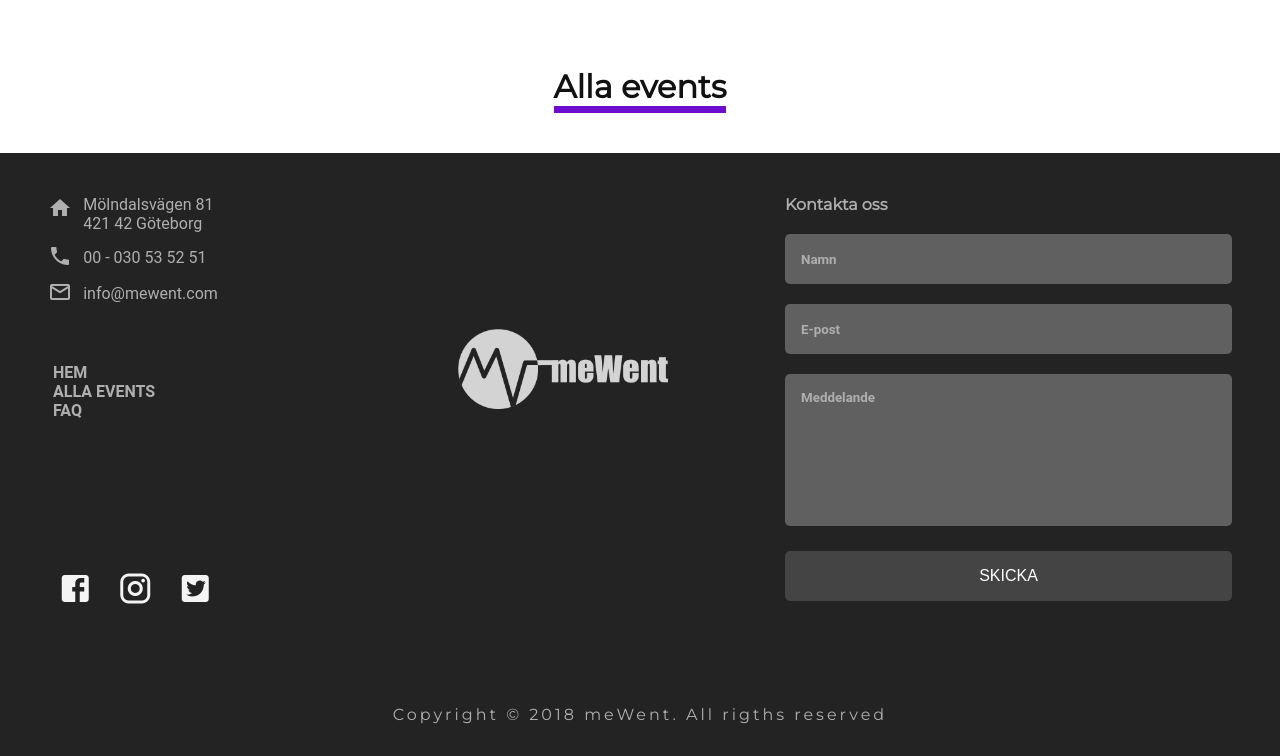
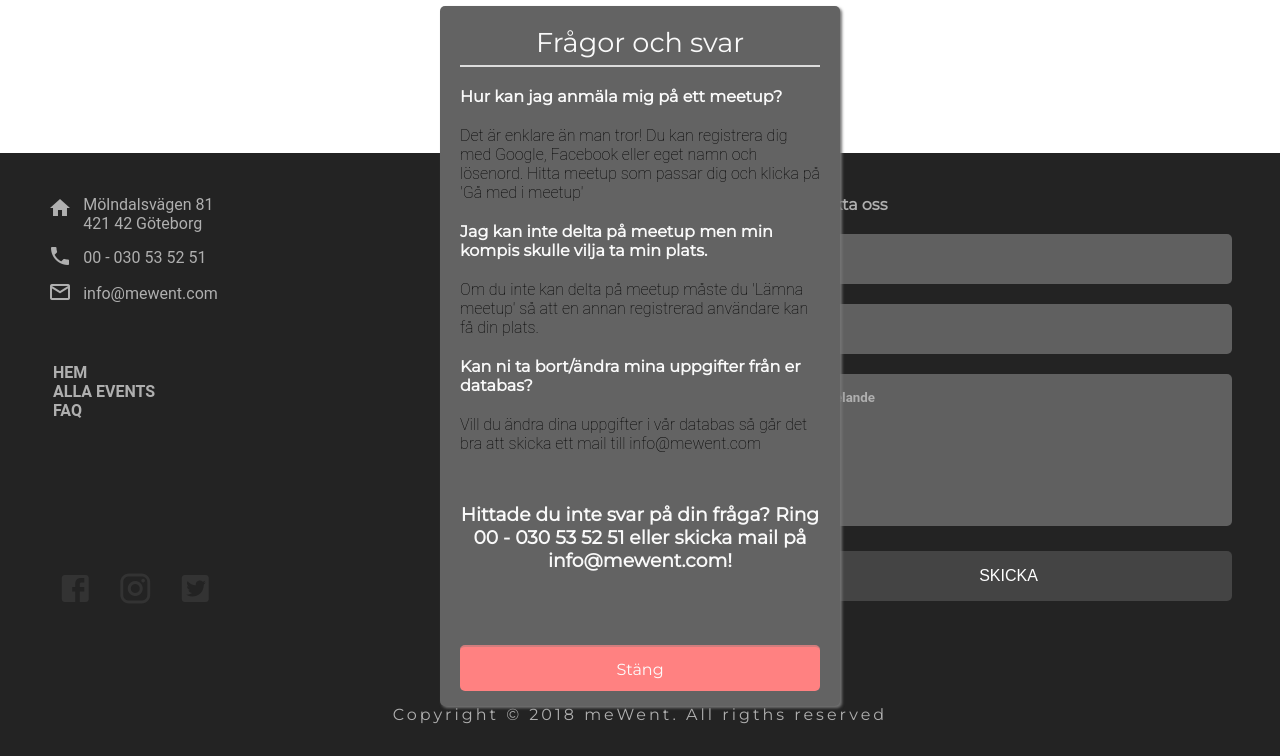
Before and after one commit to Dempaman/projektarbete2018, a plain HTML site: page index.html in a window 1280 px wide. Both pictures are taken after a click on the link "FAQ". Shown: the part 939-1695 px from the top of the page. Drawn offline with Linux system fonts and the light colour scheme; no server answers.

Commit message:
faq i footer

```diff
--- /dev/null
+++ b/css/faq.css
@@ -0,0 +1,91 @@
+.faq{
+    display: inline-block;
+    position: fixed;
+    height: 100%;
+    width: 100%;
+    background-color: #ececec;
+    top: 0;
+    left: 0;
+    z-index: 1;
+    color: #636363;
+}
+
+.faq h2 {
+  color: #636363;
+  font-family: 'Montserrat', sans-serif;
+  font-weight: 100;
+  display: flex;
+  justify-content: center;
+  margin: 20px;
+  border-bottom: 2px solid #ddd;
+  padding: 0px 2px 6px;
+}
+
+.question{
+  margin: 20px;
+  font-size: 1.5em;
+}
+
+.answer{
+  margin: 20px;
+  font-weight: lighter;
+  font-size: 1.1em;
+}
+
+.askMore{
+  text-align: center;
+  margin-top: 50px;
+}
+.closeBtn{
+    height: 46px;
+    cursor: pointer;
+    color: #fcfcfc;
+    display: flex;
+    justify-content: center;
+    background-color: #ff8181;
+    align-items: center;
+    margin: 25px 20px 5px;
+    /* margin-top: 150px; */
+    width: 90%;
+    border-radius: 5px;
+    border-top: 2px solid #d17d7d;
+    position: absolute;
+    bottom: 10px;
+}
+@media screen and (min-width: 1025px){
+  .faq {
+    display: inline-block;
+    position: fixed;
+    height: 77%;
+    /* max-height: 77%; */
+    min-height: 700px;
+    width: 400px;
+    background-color: #636363;
+    color: #f9f9f9;
+    top: 50%;
+    left: 50%;
+    z-index: 1;
+    transform: translate(-50%, -50%);
+    border-radius: 5px;
+    box-shadow: 2px 2px 3px #757575;
+  }
+
+  .faq h2{
+    color:#f9f9f9;
+  }
+  .question{
+    font-size: 1em;
+  }
+  .answer{
+    color:#000;
+    font-size:1em;
+
+  }
+  .closeBtn{
+    margin: 25px 20px 5px;
+    margin-top: 100px;
+  }
+  .closeBtn:hover{
+    background-color: #f66;
+  }
+}
--- a/css/index.css
+++ b/css/index.css
@@ -5,23 +5,6 @@ html * {
 }
 html{
   scroll-behavior: smooth;
-}
-#menu li:hover>a {
-	transition: 0.3s;
-	color: #6C0CCC;
-}
-
-#helloUser{
-  position: absolute;
-  left: 80px;
-	padding: 17px 0;
-	font-size: 1.2em;
-  /* text-transform: uppercase; */
-}
-#userName{
-  color:#fff;
-  font-weight: 600;
-  /* text-transform: uppercase; */
 }
 
 .eventLink {
--- a/index.html
+++ b/index.html
@@ -8,11 +8,12 @@
 
   <link href="icons/css/materialdesignicons.min.css" media="all" rel="stylesheet" type="text/css" />
   <script src="https://www.gstatic.com/firebasejs/4.10.1/firebase.js"></script>
-  <script src="js/index.js"></script>
 
   <script src="js/classes.js"></script>
   <script src="js/loginModal.js"></script>
   <script src="js/menu.js"></script>
+  <script src="js/faq.js"></script>
+  <script src="js/index.js"></script>
 
   <!-- Stylesheet -->
 
@@ -20,18 +21,18 @@
   <link rel="stylesheet" type="text/css" href="css/eventpage.css">
   <link rel="stylesheet" type="text/css" href="css/createUser.css">
   <link rel="stylesheet" type="text/css" href="css/loginModal.css">
-
+  <link rel="stylesheet" href="css/faq.css">
   <link rel="stylesheet" href="css/evenemangskort.css">
+  <link rel="stylesheet" href="css/footer.css" type="text/css">
+  <link rel="stylesheet" href="css/menu.css" type="text/css">
   <link rel="stylesheet" href="css/headstyle.css" type="text/css">
-  <link rel="stylesheet" href="css/menu.css" type="text/css">
-  <link rel="stylesheet" href="css/footer.css" type="text/css">
   <link rel="stylesheet" href="css/index.css">
 
 
   <link href="https://fonts.googleapis.com/css?family=Montserrat" rel="stylesheet">
 
 
-  <title>meWent | Välkommen</title>
+  <title>MeWent | Välkommen</title>
 
 </head>
 <body>
@@ -39,7 +40,7 @@
   <nav id="navigation">
     <!--<a href="#"><img src="./img/logo-design3.png"></a>-->
     <div class="header">
-      <img src="img/logo-design3.png" alt="Event">
+    <a href="/index.html"> <img src="img/logo-design3.png" alt="Event"></a>
       <div id="helloUser" class="hidden">
         <span id="userName"></span>
         <span id="notificationBell" class="hidden">
@@ -48,7 +49,7 @@
       </div>
       <!-- HTML för desktopläge i nav -->
       <ul class="deskNav">
-        <a href="/index.html" class="active"><li>HEM</li></a>
+        <a href="/index.html"><li>HEM</li></a>
         <a href="/profil.html"><li id="myProfile" class="hidden">MIN PROFIL</li></a>
         <a href="/events.html"><li>ALLA EVENTS</li></a>
         <a href="#contactUs"><li>KONTAKTA OSS</li></a>
@@ -129,7 +130,7 @@
               <ul>
                 <li><a href="/index.html">HEM</a></li>
                 <li><a href="/events.html">ALLA EVENTS</a></li>
-                <li><a href="#contactUs">FAQ</a></li>
+                <li><a id="faqBtn" href="#contactUs">FAQ</a></li>
                 <!-- <li class="loginInMenu"><a>LOGGA IN</a></li> -->
 
               </ul>
--- /dev/null
+++ b/js/faq.js
@@ -0,0 +1,66 @@
+window.addEventListener("load", function(event){
+  let faqBtn = document.getElementById("faqBtn");
+
+  faqBtn.addEventListener("click", function(event){
+
+    let faqWrap = document.createElement('div');
+    faqWrap.className = 'faq';
+    let faqTitle = document.createElement('h2');
+    faqTitle.innerText = 'Frågor och svar';
+    let faqBody = document.createElement("div");
+    faqBody.className = "faqBody";
+
+    let faqQuestionOne = document.createElement("h3");
+    faqQuestionOne.innerText = "Hur kan jag anmäla mig på ett meetup?";
+    faqQuestionOne.className = "question";
+
+    let faqQuestionTwo = document.createElement("h3");
+    faqQuestionTwo.innerText = "Jag kan inte delta på meetup men min kompis skulle vilja ta min plats.";
+    faqQuestionTwo.className = "question";
+
+    let faqQuestionThree = document.createElement("h3");
+    faqQuestionThree.innerText = "Kan ni ta bort/ändra mina uppgifter från er databas?";
+    faqQuestionThree.className = "question";
+
+    let faqAnswerOne = document.createElement("p");
+    faqAnswerOne.innerText = "Det är enklare än man tror! Du kan registrera dig med Google, Facebook eller eget namn och lösenord. Hitta meetup som passar dig och klicka på 'Gå med i meetup'";
+    faqAnswerOne.className = "answer";
+
+    let faqAnswerTwo = document.createElement("p");
+    faqAnswerTwo.innerText = "Om du inte kan delta på meetup måste du 'Lämna meetup' så att en annan registrerad användare kan få din plats.";
+    faqAnswerTwo.className = "answer";
+
+    let faqAnswerThree = document.createElement("p");
+    faqAnswerThree.innerText = "Vill du ändra dina uppgifter i vår databas så går det bra att skicka ett mail till info@mewent.com";
+    faqAnswerThree.className = "answer";
+
+    let closeBtn = document.createElement("div");
+    closeBtn.className ="closeBtn";
+    closeBtn.innerText = "Stäng";
+
+    let askMore = document.createElement("h3");
+    askMore.innerText = `Hittade du inte svar på din fråga? Ring
+    00 - 030 53 52 51 eller skicka mail på info@mewent.com!`;
+    askMore.className = "askMore";
+
+
+    faqBody.appendChild(faqQuestionOne);
+    faqBody.appendChild(faqAnswerOne);
+    faqBody.appendChild(faqQuestionTwo);
+    faqBody.appendChild(faqAnswerTwo);
+    faqBody.appendChild(faqQuestionThree);
+    faqBody.appendChild(faqAnswerThree);
+
+    faqWrap.appendChild(faqTitle);
+    faqWrap.appendChild(faqBody);
+    faqWrap.appendChild(askMore);
+    faqWrap.appendChild(closeBtn);
+    let body = document.getElementsByTagName('body')[0];
+    body.appendChild(faqWrap);
+
+    closeBtn.addEventListener('click', function(){
+      body.removeChild(faqWrap);
+    });
+
+  })
+})
```
